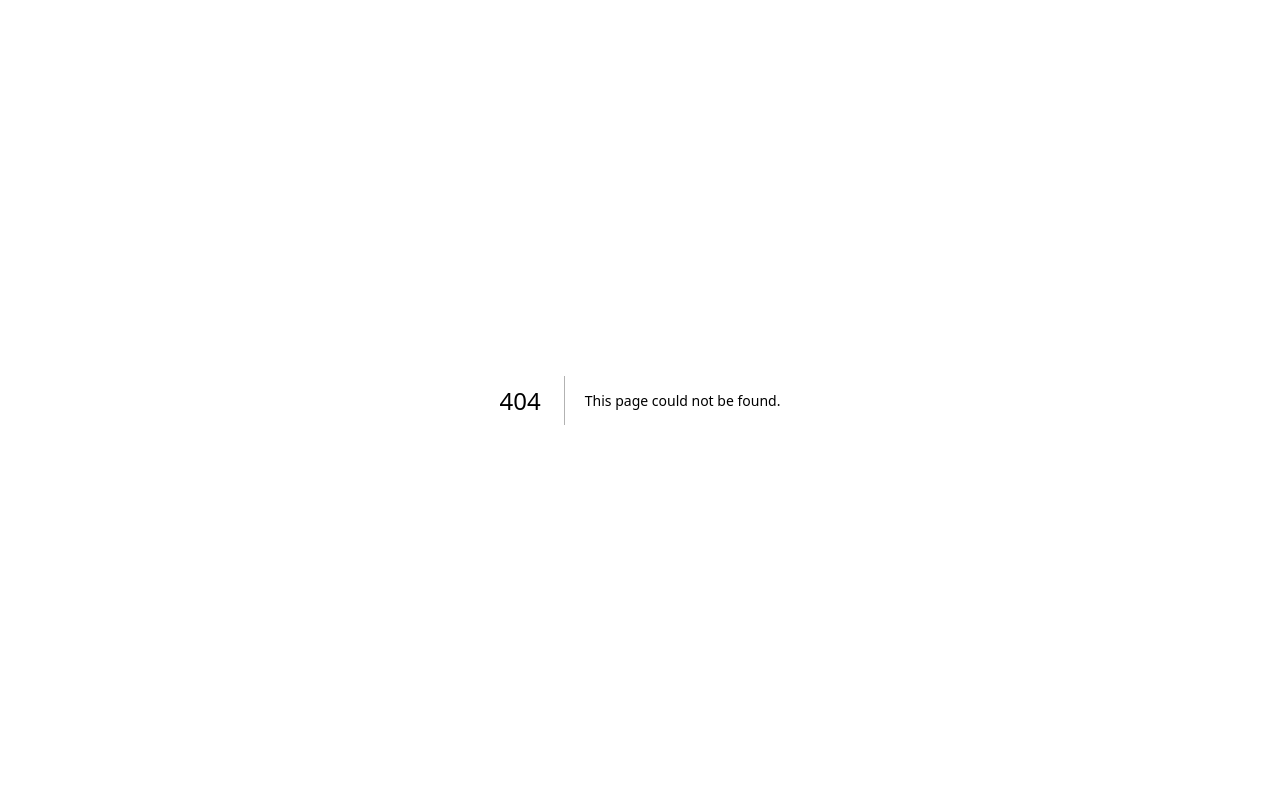
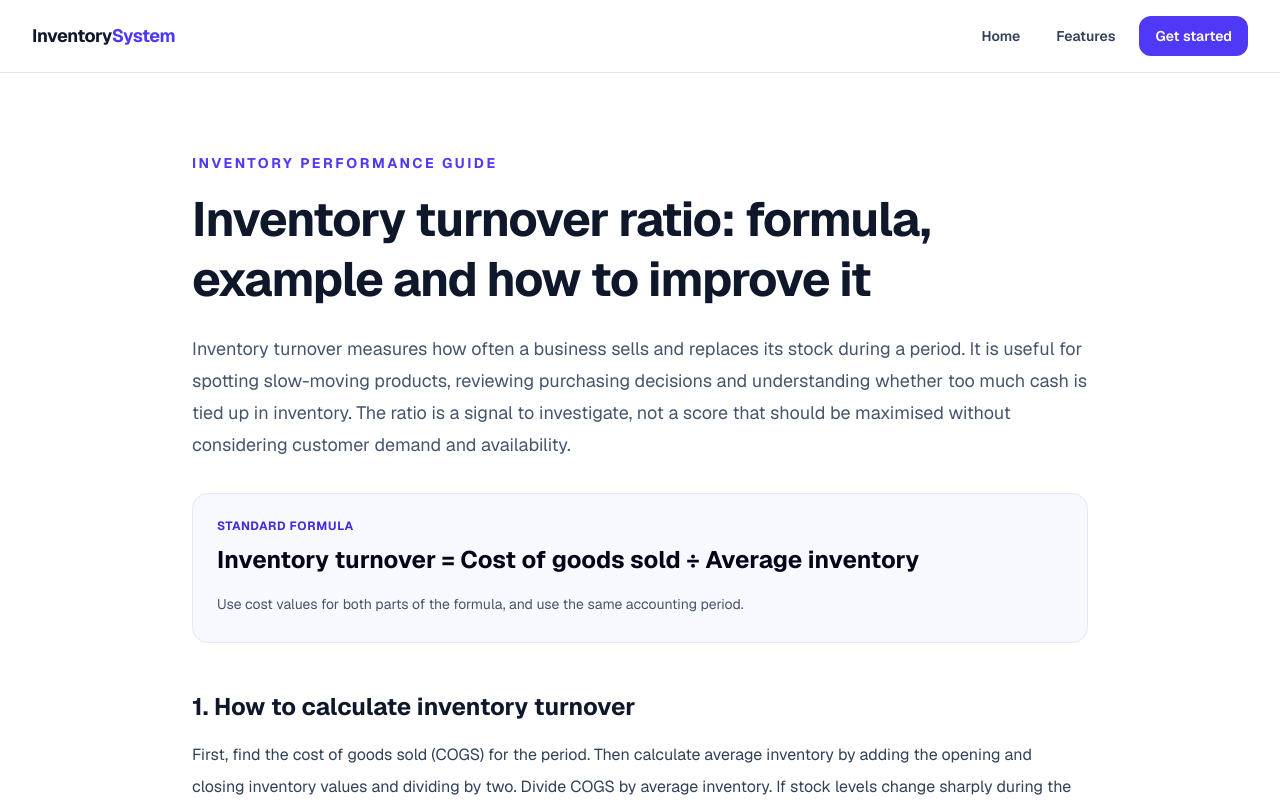
Before and after one commit to NatexWorks/inventory-system, a Next.js app: page /guides/inventory-turnover-ratio in a window 1280 px wide. Before the commit this address had no page. Shown: the top 800 px of the page. Built offline with nearby package versions, Linux system fonts and the light colour scheme.

Commit message:
Add inventory turnover ratio guide

```diff
--- /dev/null
+++ b/src/app/guides/inventory-turnover-ratio/page.js
@@ -0,0 +1,55 @@
+import Link from "next/link";
+
+const SITE_URL = "https://inventory-system-mu-puce.vercel.app";
+const pageUrl = SITE_URL + "/guides/inventory-turnover-ratio";
+const schema = {
+  "@context": "https://schema.org",
+  "@type": "Article",
+  headline: "Inventory Turnover Ratio: Formula, Example and How to Improve It",
+  description: "Understand inventory turnover, calculate the ratio using cost of goods sold and average inventory, and interpret the result for a small business.",
+  mainEntityOfPage: pageUrl,
+  datePublished: "2026-11-15",
+  dateModified: "2026-11-15",
+  author: { "@type": "Organization", name: "Inventory System" },
+  publisher: { "@type": "Organization", name: "Inventory System", url: SITE_URL }
+};
+
+export const metadata = {
+  title: "Inventory Turnover Ratio: Formula and Example",
+  description: "Learn the inventory turnover ratio formula, see a worked example, and understand how small businesses can use turnover to review stock performance.",
+  alternates: { canonical: "/guides/inventory-turnover-ratio" },
+  openGraph: { type: "article", url: pageUrl, siteName: "Inventory System", title: "Inventory Turnover Ratio: Formula and Example", description: "A practical guide to calculating and interpreting inventory turnover." }
+};
+
+export default function InventoryTurnoverGuide() {
+  return (
+    <main className="min-h-screen bg-white text-slate-900">
+      <script type="application/ld+json" dangerouslySetInnerHTML={{ __html: JSON.stringify(schema) }} />
+      <header className="border-b border-slate-200">
+        <nav className="mx-auto flex max-w-7xl items-center justify-between px-5 py-4 sm:px-8" aria-label="Main navigation">
+          <Link href="/" className="text-lg font-bold tracking-tight">Inventory<span className="text-indigo-600">System</span></Link>
+          <div className="flex items-center gap-3"><Link href="/" className="rounded-xl px-3 py-2 text-sm font-semibold text-slate-700 hover:bg-slate-100">Home</Link><Link href="/features" className="rounded-xl px-3 py-2 text-sm font-semibold text-slate-700 hover:bg-slate-100">Features</Link><Link href="/signup?next=%2Fdashboard" className="rounded-xl bg-indigo-600 px-4 py-2.5 text-sm font-semibold text-white hover:bg-indigo-700">Get started</Link></div>
+        </nav>
+      </header>
+      <article className="px-5 py-14 sm:px-8 sm:py-20">
+        <div className="mx-auto max-w-4xl">
+          <p className="text-sm font-bold uppercase tracking-[0.18em] text-indigo-600">Inventory performance guide</p>
+          <h1 className="mt-4 text-4xl font-bold leading-tight tracking-tight sm:text-5xl">Inventory turnover ratio: formula, example and how to improve it</h1>
+          <p className="mt-6 text-lg leading-8 text-slate-600">Inventory turnover measures how often a business sells and replaces its stock during a period. It is useful for spotting slow-moving products, reviewing purchasing decisions and understanding whether too much cash is tied up in inventory. The ratio is a signal to investigate, not a score that should be maximised without considering customer demand and availability.</p>
+          <div className="mt-8 rounded-2xl border border-indigo-100 bg-indigo-50/50 p-6">
+            <p className="text-xs font-bold uppercase tracking-wider text-indigo-700">Standard formula</p>
+            <p className="mt-2 text-2xl font-bold leading-9 text-slate-950">Inventory turnover = Cost of goods sold ÷ Average inventory</p>
+            <p className="mt-3 text-sm leading-7 text-slate-600">Use cost values for both parts of the formula, and use the same accounting period.</p>
+          </div>
+          <section className="mt-12"><h2 className="text-2xl font-bold">1. How to calculate inventory turnover</h2><p className="mt-4 leading-8 text-slate-700">First, find the cost of goods sold (COGS) for the period. Then calculate average inventory by adding the opening and closing inventory values and dividing by two. Divide COGS by average inventory. If stock levels change sharply during the year, use monthly or quarterly inventory balances to calculate a more representative average instead of relying only on two dates.</p><p className="mt-4 leading-8 text-slate-700"><strong>Average inventory = (Opening inventory value + Closing inventory value) ÷ 2.</strong> The inventory values should be measured at cost, not at retail selling price.</p></section>
+          <section className="mt-12"><h2 className="text-2xl font-bold">2. Worked example</h2><p className="mt-4 leading-8 text-slate-700">Suppose a retailer records annual COGS of ₹12,00,000. Its opening inventory at cost was ₹2,00,000 and its closing inventory at cost was ₹4,00,000.</p><div className="mt-5 rounded-2xl border border-slate-200 p-6"><p className="font-semibold">Average inventory = (₹2,00,000 + ₹4,00,000) ÷ 2 = ₹3,00,000</p><p className="mt-3 font-semibold">Turnover = ₹12,00,000 ÷ ₹3,00,000 = 4 times per year</p></div><p className="mt-4 leading-8 text-slate-700">This means the business sold and replaced an amount of inventory equal to its average inventory value about four times during the year. It does not mean every individual product turned over exactly four times.</p></section>
+          <section className="mt-12"><h2 className="text-2xl font-bold">3. What is a good inventory turnover ratio?</h2><p className="mt-4 leading-8 text-slate-700">There is no universal ideal ratio. Grocery products, fashion, electronics, spare parts and industrial supplies have different demand patterns, shelf lives, margins and supplier lead times. Compare the ratio with your own previous periods and with businesses that have a similar product mix. A rising ratio can indicate stronger sales or leaner stock, but it can also warn that replenishment is too tight and stockouts are increasing.</p></section>
+          <section className="mt-12"><h2 className="text-2xl font-bold">4. Practical ways to improve stock turnover</h2><ul className="mt-5 list-disc space-y-3 pl-6 leading-8 text-slate-700"><li>Identify slow-moving products and review their sales history before placing another order.</li><li>Use reorder points based on demand during supplier lead time and an appropriate safety buffer.</li><li>Review product mix, pricing and promotions without discounting items below a sensible margin.</li><li>Keep stock records accurate so reports reflect physical quantities.</li><li>Separate seasonal demand from normal demand when comparing periods.</li><li>Monitor availability as well as turnover; a high ratio is not useful if customers regularly find products out of stock.</li></ul></section>
+          <section className="mt-12"><h2 className="text-2xl font-bold">5. Turnover ratio vs. days inventory outstanding</h2><p className="mt-4 leading-8 text-slate-700">Days inventory outstanding (DIO) estimates the average number of days inventory remains before it is sold. A simple approximation is 365 divided by annual inventory turnover. With a turnover of four times per year, DIO is about 91 days. Use the same period basis when comparing the two measures.</p></section>
+          <section className="mt-12"><h2 className="text-2xl font-bold">Frequently asked questions</h2><div className="mt-5 divide-y divide-slate-200 rounded-2xl border border-slate-200 px-5"><details className="py-5"><summary className="cursor-pointer font-semibold">Should I use sales or cost of goods sold?</summary><p className="mt-3 text-sm leading-7 text-slate-600">Use cost of goods sold divided by average inventory measured at cost. Mixing sales revenue with inventory cost can distort the ratio.</p></details><details className="py-5"><summary className="cursor-pointer font-semibold">Can a high turnover ratio be bad?</summary><p className="mt-3 text-sm leading-7 text-slate-600">Yes. If stock is too lean, frequent stockouts, emergency purchases and lost sales can outweigh the benefit of holding less inventory.</p></details><details className="py-5"><summary className="cursor-pointer font-semibold">How often should I calculate it?</summary><p className="mt-3 text-sm leading-7 text-slate-600">Many businesses review it monthly or quarterly and compare like-for-like periods, especially when demand is seasonal.</p></details></div></section>
+          <section className="mt-12 rounded-2xl bg-slate-50 p-6"><h2 className="text-xl font-bold">Keep product and stock records organised</h2><p className="mt-3 leading-7 text-slate-600">Inventory System provides a workspace for product records, stock visibility, barcode-assisted lookup and order activity. Explore the <Link className="font-semibold text-indigo-700 underline" href="/features">inventory management features</Link>, or read the <Link className="font-semibold text-indigo-700 underline" href="/guides/reorder-level-calculation">reorder level calculation guide</Link>.</p></section>
+        </div>
+      </article>
+    </main>
+  );
+}
```
